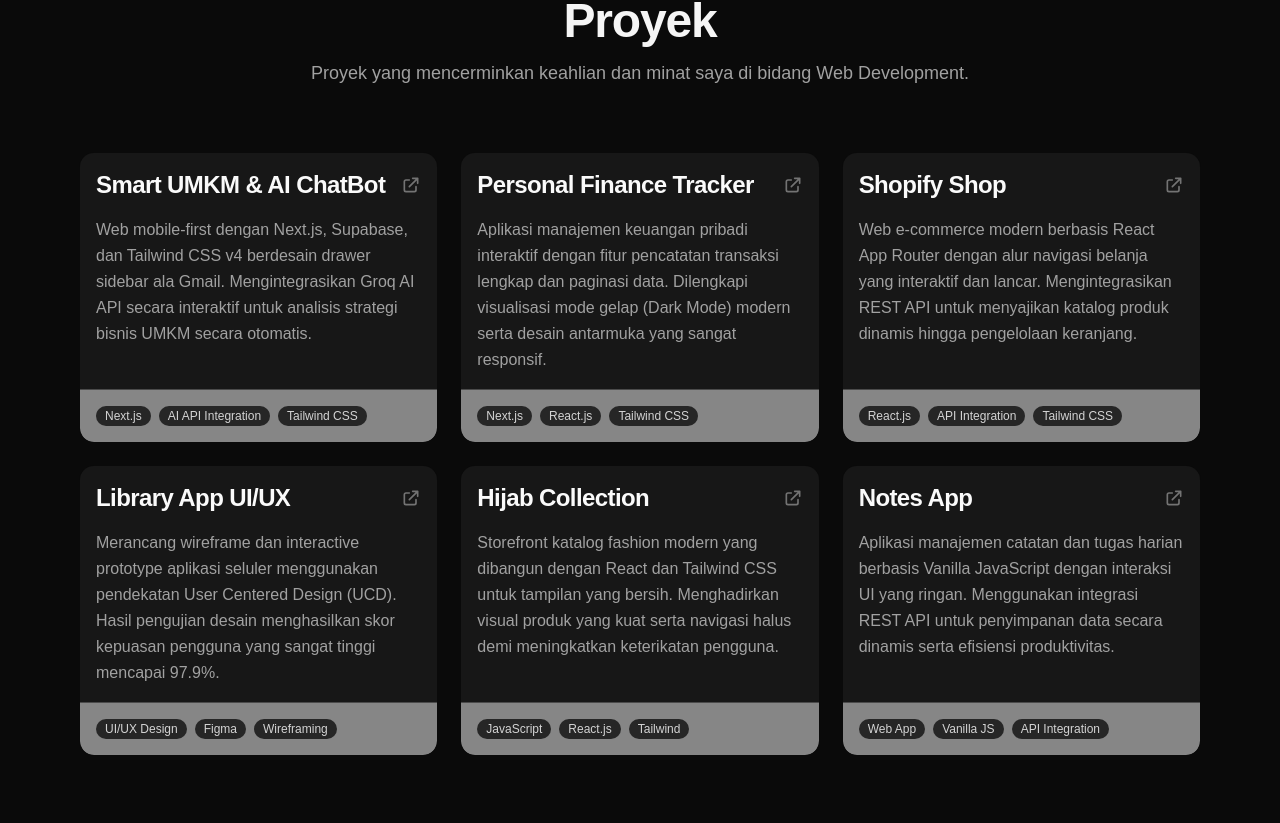
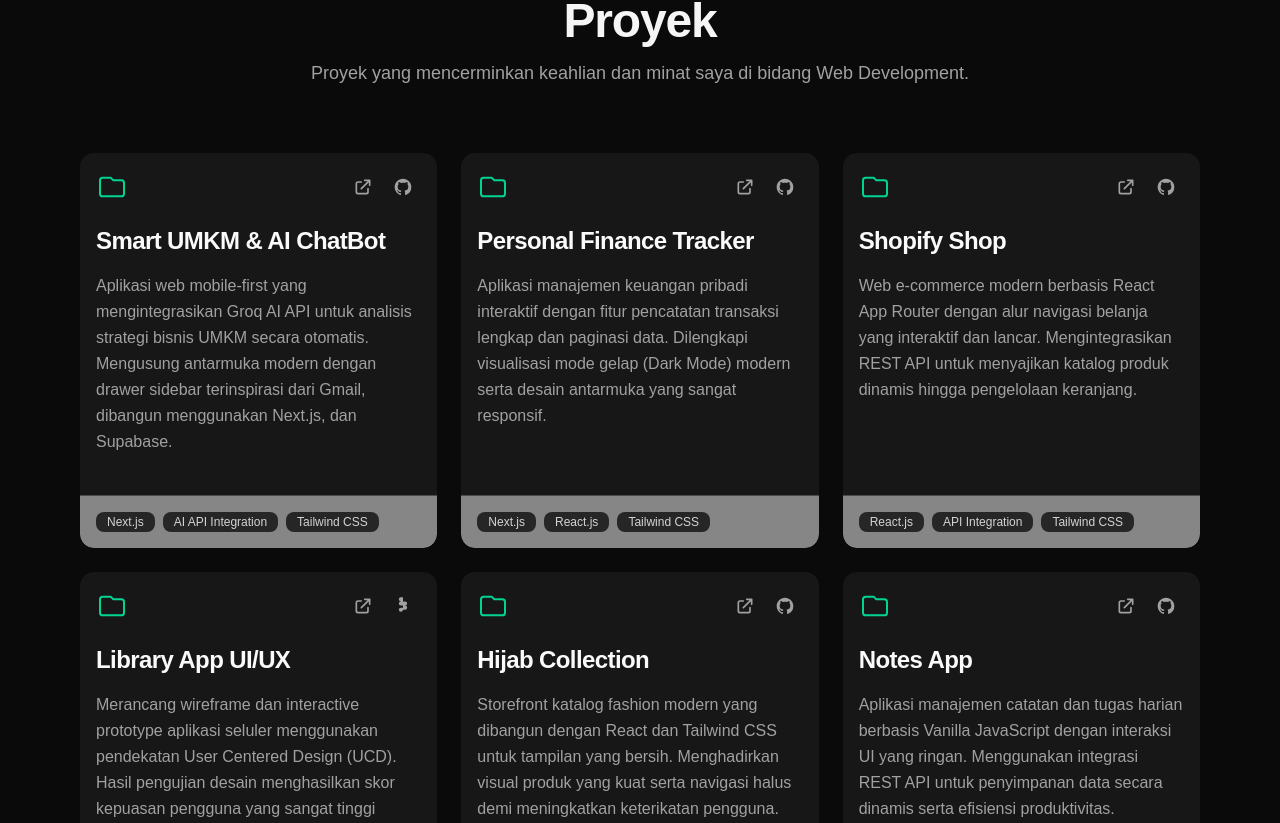
Before and after one commit to emil-prayoga/portfolio-emil, a Next.js app: page / in a window 1280 px wide. Shown: the part 2637-3460 px from the top of the page. Built offline with nearby package versions, Linux system fonts and the light colour scheme; no server answers.

Commit message:
project card  refactor

```diff
--- a/components/ProjectsSection.tsx
+++ b/components/ProjectsSection.tsx
@@ -22,21 +22,37 @@ export default function ProjectsSection() {
       </div>
       <div className="grid grid-cols-1 md:grid-cols-2 lg:grid-cols-3 gap-6">
         {personalProjects.map((project) => (
+          <div key={project.id} className="group block h-full">
+            <Card className="h-full flex flex-col justify-between bg-neutral-900 border-neutral-800 text-neutral-100 hover:border-neutral-700 transition-all duration-300 hover:-translate-y-1 hover:shadow-xl">
+              <CardHeader> {/* Mengurangi padding bawah sedikit */}
+                {/* --- BAGIAN HEADER BARU DENGAN IKON FOLDER --- */}
+                <div className="flex items-center justify-between mb-2">
+                  {/* Ikon Folder di Kiri */}
+                  <svg
+                    className="w-8 h-8 text-emerald-400 " // Beri warna aksen biar manis
+                    fill="none"
+                    stroke="currentColor"
+                    viewBox="0 0 24 24"
+                  >
+                    <path
+                      strokeLinecap="round"
+                      strokeLinejoin="round"
+                      strokeWidth={1.5}
+                      d="M3 7v10a2 2 0 002 2h14a2 2 0 002-2V9a2 2 0 00-2-2h-6l-2-2H5a2 2 0 00-2 2z"
+                    />
+                  </svg>
+
+                  {/* Tombol Aksi di Kanan (Link, GitHub, Figma) */}
+                  <div className="flex items-center gap-1 shrink-0"> {/* Gap dikurangi agar lebih rapat */}
                     <a
                       href={project.link}
                       target="_blank"
                       rel="noopener noreferrer"
-            key={project.id}
-            className="group block h-full"
+                      aria-label={`Lihat demo ${project.title}`}
+                      className="p-2 rounded-lg text-neutral-400 transition hover:bg-neutral-800 hover:text-neutral-100"
                     >
-            <Card className="h-full flex flex-col justify-between bg-neutral-900 border-neutral-800 text-neutral-100 hover:border-neutral-700 transition-all duration-300 hover:-translate-y-1 hover:shadow-xl">
-              <CardHeader>
-                <div className="flex items-center justify-between">
-                  <CardTitle className="text-2xl font-bold tracking-tight text-neutral-50 group-hover:text-neutral-200 transition-colors">
-                    {project.title}
-                  </CardTitle>
                       <svg
-                    className="w-5 h-5 text-neutral-500 group-hover:text-neutral-100 transition-colors"
+                        className="w-5 h-5"
                         fill="none"
                         stroke="currentColor"
                         viewBox="0 0 24 24"
@@ -48,10 +64,55 @@ export default function ProjectsSection() {
                           d="M10 6H6a2 2 0 00-2 2v10a2 2 0 002 2h10a2 2 0 002-2v-4M14 4h6m0 0v6m0-6L10 14"
                         />
                       </svg>
+                    </a>
+
+                    {project.githubUrl && (
+                      <a
+                        href={project.githubUrl}
+                        target="_blank"
+                        rel="noopener noreferrer"
+                        aria-label={`Lihat repository GitHub ${project.title}`}
+                        className="p-2 rounded-lg text-neutral-400 transition hover:bg-neutral-800 hover:text-neutral-100"
+                      >
+                        <svg viewBox="0 0 24 24" className="h-5 w-5" fill="currentColor" aria-hidden="true">
+                          <path d="M12 2C6.477 2 2 6.477 2 12c0 4.418 2.865 8.166 6.839 9.489.5.092.683-.217.683-.482 0-.237-.009-.866-.013-1.699-2.782.604-3.369-1.34-3.369-1.34-.455-1.156-1.112-1.464-1.112-1.464-.909-.62.069-.608.069-.608 1.004.071 1.532 1.031 1.532 1.031.892 1.529 2.341 1.087 2.91.831.091-.647.35-1.087.635-1.338-2.221-.253-4.555-1.111-4.555-4.95 0-1.093.39-1.987 1.029-2.687-.103-.253-.446-1.272.098-2.651 0 0 .84-.269 2.75 1.025A9.56 9.56 0 0 1 12 6.844c.85.004 1.705.115 2.503.338 1.909-1.294 2.748-1.025 2.748-1.025.546 1.379.203 2.398.1 2.651.64.7 1.028 1.594 1.028 2.687 0 3.847-2.338 4.694-4.566 4.944.359.309.678.919.678 1.852 0 1.336-.012 2.415-.012 2.743 0 .268.18.579.688.481A10.004 10.004 0 0 0 22 12c0-5.523-4.477-10-10-10Z" />
+                        </svg>
+                      </a>
+                    )}
+
+                    {project.figmaUrl && (
+                      <a
+                        href={project.figmaUrl}
+                        target="_blank"
+                        rel="noopener noreferrer"
+                        aria-label={`Lihat desain Figma ${project.title}`}
+                        className="p-2 rounded-lg text-neutral-400 transition hover:bg-neutral-800 hover:text-neutral-100"
+                      >
+                        <svg viewBox="0 0 24 24" className="h-5 w-5" fill="currentColor" aria-hidden="true">
+                          {/* Ikon Figma yang lebih akurat */}
+                          <path d="M12 11.517V16.5a2.5 2.5 0 0 1-2.5 2.5 2.5 2.5 0 0 1-2.5-2.5 2.5 2.5 0 0 1 2.5-2.5H12Zm0-5v5H9.5a2.5 2.5 0 0 1-2.5-2.5 2.5 2.5 0 0 1 2.5-2.5H12Zm0-4v4H9.5a2.5 2.5 0 0 1 0-5H12Zm2.5 4a2.5 2.5 0 1 1 0 5H12v-5h2.5Zm0 5a2.5 2.5 0 1 1 0 5H12v-5h2.5Z"/>
+                        </svg>
+                      </a>
+                    )}
                   </div>
+                </div>
+                {/* --- SELESAI BAGIAN HEADER BARU --- */}
+
+                {/* Judul Proyek Sekarang di bawah ikon, pakai margin-top */}
+                <a
+                  href={project.link}
+                  target="_blank"
+                  rel="noopener noreferrer"
+                  className="block mt-2"
+                >
+                  <CardTitle className="text-2xl font-bold tracking-tight text-neutral-50  transition-colors">
+                    {project.title}
+                  </CardTitle>
+                </a>
               </CardHeader>
 
-              <CardContent className="flex-1">
+              <CardContent className="flex-1 pb-6">
+                {/* Menambahkan line-clamp agar tinggi card konsisten */}
                 <CardDescription className="text-neutral-400 text-base leading-relaxed">
                   {project.description}
                 </CardDescription>
@@ -62,14 +123,14 @@ export default function ProjectsSection() {
                   <Badge
                     key={tag}
                     variant="secondary"
-                    className="bg-neutral-800 hover:bg-neutral-700 text-neutral-300 font-normal"
+                    className="bg-neutral-800 hover:bg-neutral-700 text-neutral-300 font-normal rounded-md px-2.5 py-0.5 text-xs"
                   >
                     {tag}
                   </Badge>
                 ))}
               </CardFooter>
             </Card>
-          </a>
+          </div>
         ))}
       </div>
     </section>
--- a/src/data/projects.js
+++ b/src/data/projects.js
@@ -2,9 +2,10 @@ export const personalProjects = [
   {
     id: 9,
     title: "Smart UMKM & AI ChatBot",
-    description: "Web mobile-first dengan Next.js, Supabase, dan Tailwind CSS v4 berdesain drawer sidebar ala Gmail. Mengintegrasikan Groq AI API secara interaktif untuk analisis strategi bisnis UMKM secara otomatis.",
+    description: "Aplikasi web mobile-first yang mengintegrasikan Groq AI API untuk analisis strategi bisnis UMKM secara otomatis. Mengusung antarmuka modern dengan drawer sidebar terinspirasi dari Gmail, dibangun menggunakan Next.js, dan Supabase.",
     tags: ["Next.js", "AI API Integration", "Tailwind CSS"],
     link: "https://smart-umkm-sigma.vercel.app/",
+    githubUrl: "https://github.com/emil-prayoga/smart-umkm",
   },
   {
     id: 8,
@@ -12,6 +13,7 @@ export const personalProjects = [
     description: "Aplikasi manajemen keuangan pribadi interaktif dengan fitur pencatatan transaksi lengkap dan paginasi data. Dilengkapi visualisasi mode gelap (Dark Mode) modern serta desain antarmuka yang sangat responsif.",
     tags: ["Next.js", "React.js", "Tailwind CSS"],
     link: "https://emilabs-financial-dashboard.vercel.app/",
+    githubUrl: "https://github.com/emil-prayoga/emilabs-financial-dashboard ",
   },
   {
     id: 7,
@@ -19,13 +21,15 @@ export const personalProjects = [
     description: "Web e-commerce modern berbasis React App Router dengan alur navigasi belanja yang interaktif dan lancar. Mengintegrasikan REST API untuk menyajikan katalog produk dinamis hingga pengelolaan keranjang.",
     tags: ["React.js", "API Integration", "Tailwind CSS"],
     link: "https://shopify-shop-emilabs.vercel.app/",
+    githubUrl: "https://github.com/emil-prayoga/shopify-shop",
   },
   {
     id: 6,
     title: "Library App UI/UX",
     description: "Merancang wireframe dan interactive prototype aplikasi seluler menggunakan pendekatan User Centered Design (UCD). Hasil pengujian desain menghasilkan skor kepuasan pengguna yang sangat tinggi mencapai 97.9%.",
     tags: ["UI/UX Design", "Figma", "Wireframing"],
-    link: "https://www.figma.com/design/5OVVErhO9TDjsBtTAt4Mh6/Final-Project?node-id=9278-644&t=mzbqYItNsu6zl0Xt-1",
+    link: "https://www.figma.com/proto/5OVVErhO9TDjsBtTAt4Mh6/Final-Project?page-id=9278%3A644&node-id=13069-869&p=f&viewport=438%2C217%2C0.07&t=zpe0RA9Ucnt6LNtG-1&scaling=scale-down&content-scaling=fixed&starting-point-node-id=13109%3A2004",
+    figmaUrl: "https://www.figma.com/design/5OVVErhO9TDjsBtTAt4Mh6/Final-Project?node-id=9278-644&t=mzbqYItNsu6zl0Xt-1",
   },
   {
     id: 5,
@@ -33,6 +37,7 @@ export const personalProjects = [
     description: "Storefront katalog fashion modern yang dibangun dengan React dan Tailwind CSS untuk tampilan yang bersih. Menghadirkan visual produk yang kuat serta navigasi halus demi meningkatkan keterikatan pengguna.",
     tags: ["JavaScript", "React.js", "Tailwind"],
     link: "https://firhijab.vercel.app/",
+    githubUrl: "https://github.com/emil-prayoga/firhijab",
   },
   {
     id: 4,
@@ -40,26 +45,6 @@ export const personalProjects = [
     description: "Aplikasi manajemen catatan dan tugas harian berbasis Vanilla JavaScript dengan interaksi UI yang ringan. Menggunakan integrasi REST API untuk penyimpanan data secara dinamis serta efisiensi produktivitas.",
     tags: ["Web App", "Vanilla JS", "API Integration"],
     link: "https://notes-app-emil.netlify.app/",
+    githubUrl: "https://github.com/emil-prayoga/notes-app",
   },
-  // {
-  //   id: 3,
-  //   title: "Coffee Shop",
-  //   description: "Landing page bisnis kopi modern yang dirancang responsif untuk segala ukuran layar perangkat. Berfokus pada estetika visual antarmuka guna memperkuat brand awareness dan mendorong konversi pengunjung.",
-  //   tags: ["HTML", "CSS", "JavaScript"],
-  //   link: "https://belikopi-modif.netlify.app/",
-  // },
-  // {
-  //   id: 2,
-  //   title: "Sistem Informasi Perpustakaan",
-  //   description: "Aplikasi web full-stack manajemen perpustakaan berbasis Laravel dan MySQL dengan autentikasi multi-peran. Dikembangkan secara cepat menggunakan pendekatan AI-assisted development (vibe coding).",
-  //   tags: ["PHP", "Laravel", "MySQL"],
-  //   link: "https://github.com/emil-prayoga/library-system",
-  // },
-  // {
-  //   id: 1,
-  //   title: "Portal Lomba Mahasiswa",
-  //   description: "Perancangan UI/UX prototype web dan mobile berbasis alur 7 tabel ERD serta prinsip Interaksi Manusia Komputer. Berfokus pada kemudahan navigasi mahasiswa dalam mendaftar kompetisi secara terstruktur.",
-  //   tags: ["Figma", "Web Design", "Mobile Design"],
-  //   link: "https://www.figma.com/design/2ZFGEhLykuVWlVfGZCIiIv/Sistem-Pendaftaran-Lomba-Mahasiswa?node-id=0-1&t=fDQF0hsJDgZU6Anw-1",
-  // }
 ];
```
Lines whose indentation alone changed are shown as unchanged.
